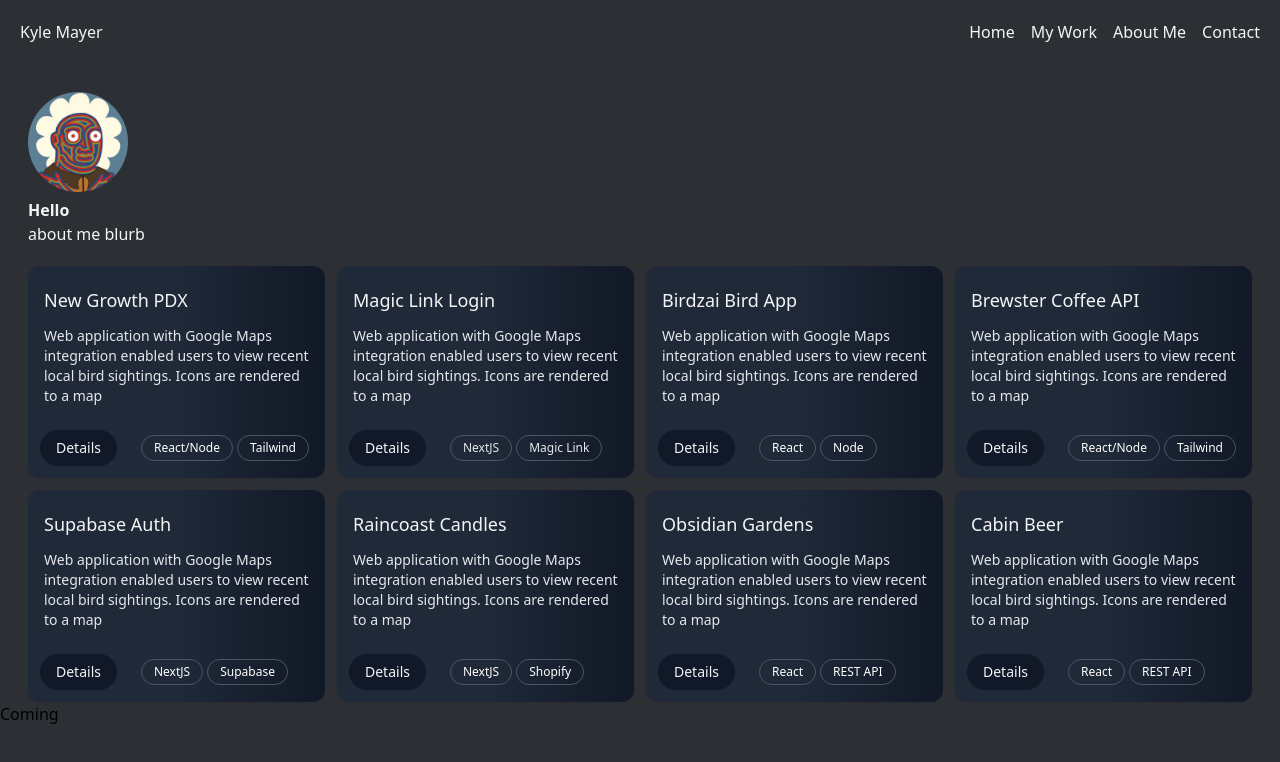
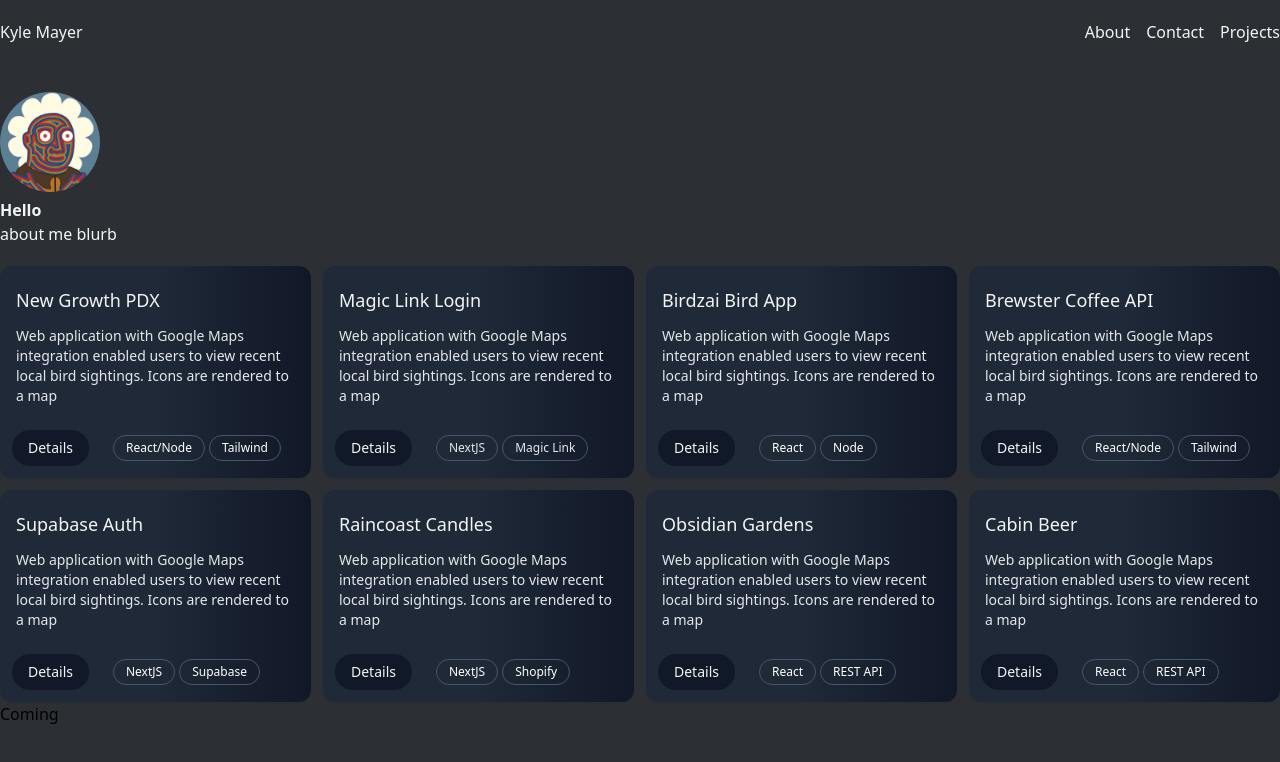
Before and after one commit to kylemayer/km-dev, a Next.js app: page / in a window 1280 px wide. Shown: the top 762 px of the page. Built offline with nearby package versions, Linux system fonts and the light colour scheme.

Commit message:
container spacing

```diff
--- a/components/Header.js
+++ b/components/Header.js
@@ -4,7 +4,7 @@ function Header() {
   return (
     <div>
       <header>
-        <div className="pt-5 px-7 sm:container md:container mx-auto">
+        <div className="pt-5 px-7 sm:px-0 container mx-auto">
           <Image
             src="/unnamed.png"
             className="rounded-full"
--- a/components/Nav.js
+++ b/components/Nav.js
@@ -1,13 +1,12 @@
 function Nav() {
   return (
-    <div className="container mx-auto">
-      <nav className="flex w-full p-5 justify-between text-gray-100">
+    <div className="px-7 sm:px-0 container mx-auto">
+      <nav className="flex w-full py-5 justify-between text-gray-100">
         <div className="mr-12 mb-2 text-gray-100">Kyle Mayer</div>
         <div className=" flex space-x-4 text-gray-100 ">
-          <div>Home</div>
-          <div>My Work</div>
-          <div>About Me</div>
+          <div>About</div>
           <div>Contact</div>
+          <div>Projects</div>
         </div>
       </nav>
     </div>
--- a/components/Work.js
+++ b/components/Work.js
@@ -1,7 +1,7 @@
 function Work() {
   return (
     <div>
-      <div className="pt-5 px-7 sm:container md:container mx-auto">
+      <div className="pt-5 px-7 sm:px-0 container mx-auto">
         <div className="grid grid-cols-1 gap-3 sm:grid-cols-2 md:grid-cols-3 lg:grid-cols-4">
           {/* Project 1 */}
           <div className="border-black shadow-sm hover:shadow-lg rounded-xl bg-gradient-to-r from-gray-800  via-gray-800  to-gray-900">
```
